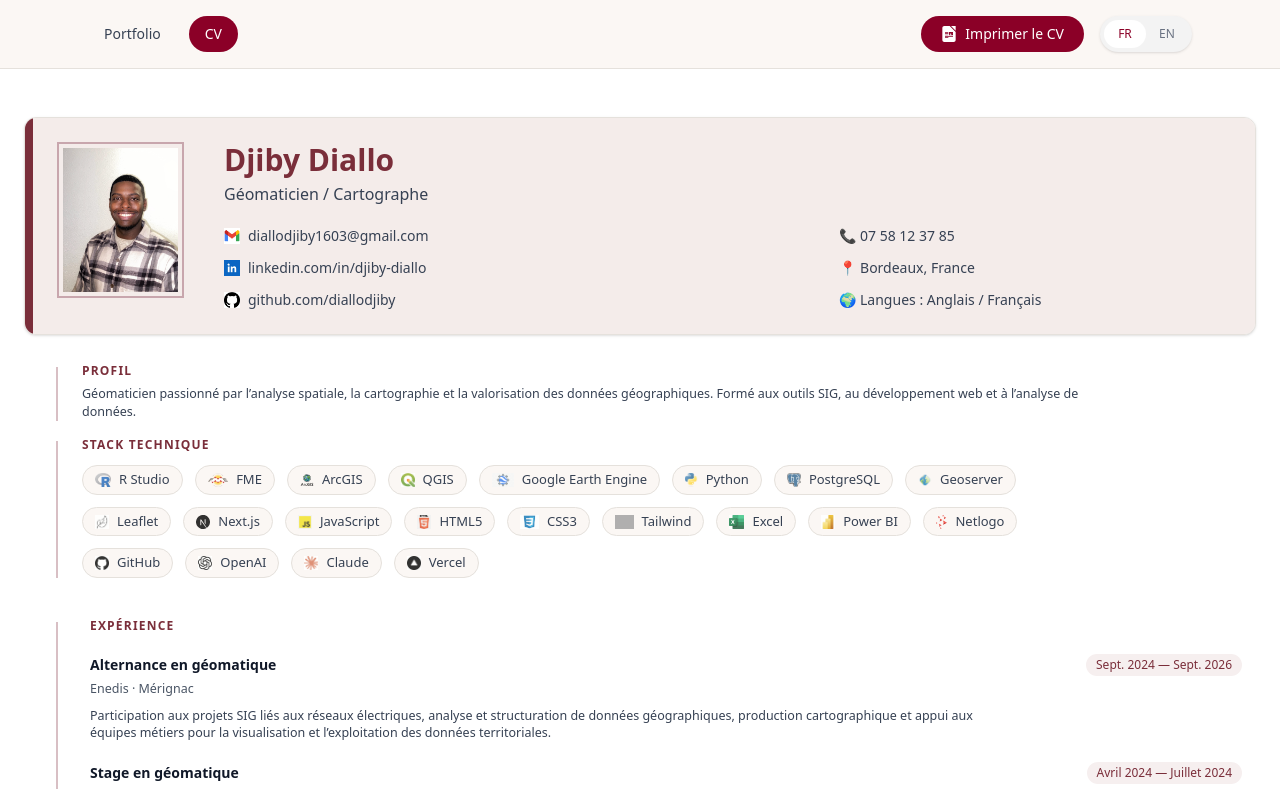
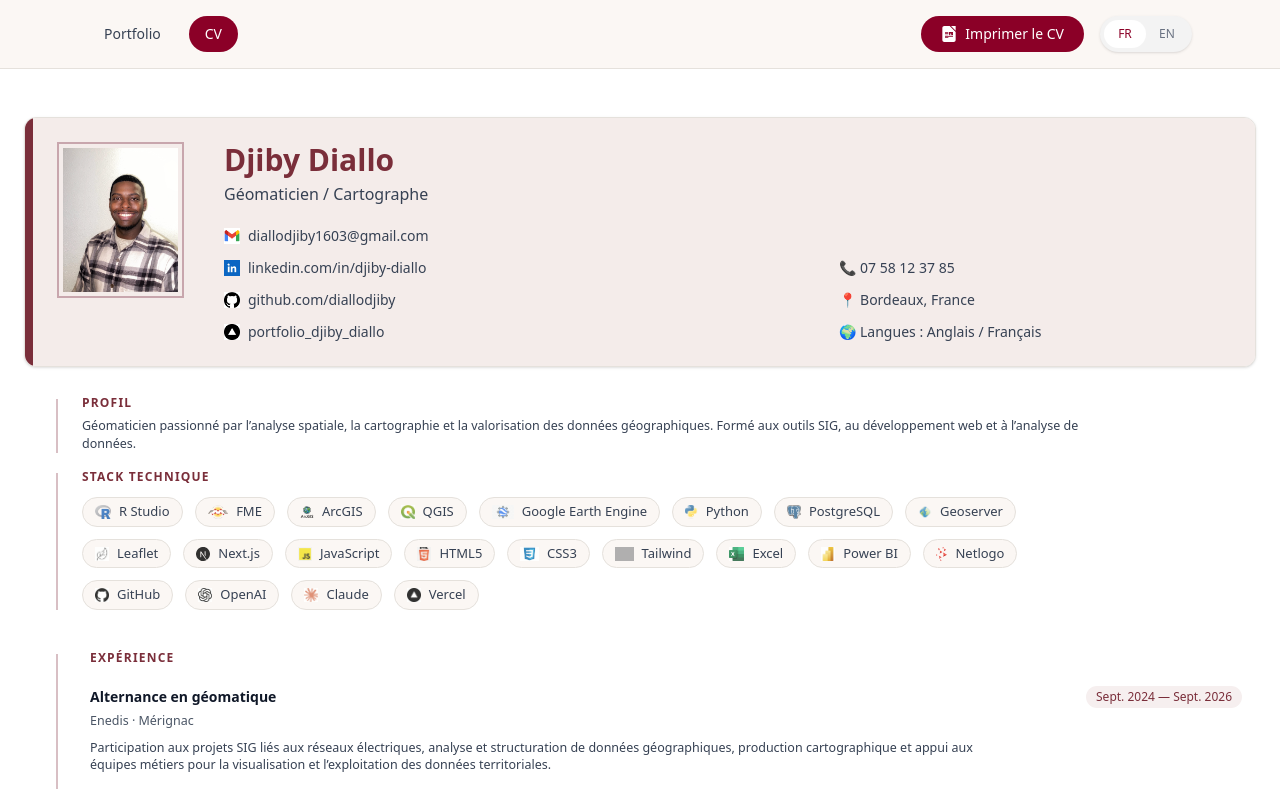
Before and after one commit to diallodjiby/mon-portfolio, a Next.js app: page /cv in a window 1280 px wide. Shown: the top 789 px of the page. Built offline with nearby package versions, Linux system fonts and the light colour scheme; grey boxes are pictures that could not be loaded.

Commit message:
Update portfolio content

```diff
--- a/app/cv/page.tsx
+++ b/app/cv/page.tsx
@@ -9,9 +9,9 @@
   const { lang } = useLanguage();
   const t = translations[lang].cv;
 
- const handlePrintCV = () => {
-  window.print();
-};
+  const handlePrintCV = () => {
+    window.print();
+  };
 
   return (
     <>
@@ -39,14 +39,15 @@
                     Djiby Diallo
                   </h1>
 
-                  <p className="text-gray-700 mb-5">
-                    {t.job}
-                  </p>
+                  <p className="text-gray-700 mb-5">{t.job}</p>
 
                   <ul className="space-y-3 text-sm text-gray-700">
                     <li className="flex items-center gap-2">
                       <Image src="/Gmail.png" alt="" width={16} height={16} />
-                      <a href="mailto:diallodjiby1603@gmail.com" className="hover:underline">
+                      <a
+                        href="mailto:diallodjiby1603@gmail.com"
+                        className="hover:underline"
+                      >
                         diallodjiby1603@gmail.com
                       </a>
                     </li>
@@ -56,6 +57,7 @@
                       <a
                         href="https://www.linkedin.com/in/djiby-diallo-05a0842a8/"
                         target="_blank"
+                        rel="noopener noreferrer"
                         className="hover:underline"
                       >
                         linkedin.com/in/djiby-diallo
@@ -67,9 +69,23 @@
                       <a
                         href="https://github.com/diallodjiby"
                         target="_blank"
+                        rel="noopener noreferrer"
                         className="hover:underline"
                       >
                         github.com/diallodjiby
+                      </a>
+                    </li>
+
+                    {/* 👉 Lien du portfolio juste sous GitHub */}
+                    <li className="flex items-center gap-2">
+                      <Image src="/vercel.png" alt="" width={16} height={16} />
+                      <a
+                        href="https://mon-portfolio-pro-iota.vercel.app/" // 🔁 remplace par ton URL réelle
+                        target="_blank"
+                        rel="noopener noreferrer"
+                        className="hover:underline"
+                      >
+                        portfolio_djiby_diallo
                       </a>
                     </li>
                   </ul>
```
